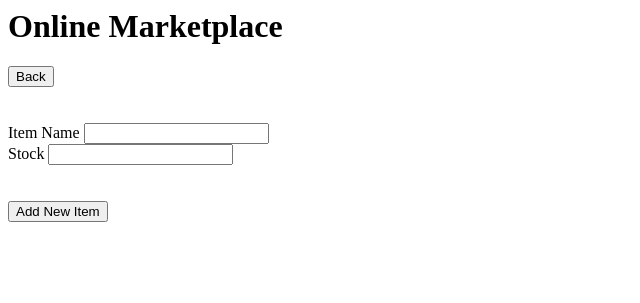
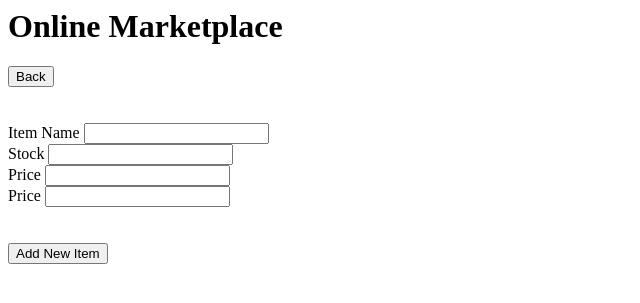
Before and after one commit to AndrewBarrett182/DevOps-Fundamental-Project, a Flask app: a page that uses application/templates/add.html in a window 1280 px wide. Shown: the top 303 px of the page, without its empty margins (0-640 px from the left). Run offline with Flask 2, Linux system fonts and the light colour scheme.

Commit message:
added price field to inventory table

```diff
--- a/application/models.py
+++ b/application/models.py
@@ -1,7 +1,7 @@
 from application import db
 from flask_wtf import FlaskForm
 from wtforms import StringField, SubmitField
-from wtforms.fields.core import BooleanField, IntegerField, SelectField
+from wtforms.fields.core import BooleanField, FloatField, IntegerField, SelectField
 from wtforms.fields.simple import PasswordField
 
 class Users(db.Model):
@@ -13,7 +13,7 @@ class Inventory(db.Model):
     id = db.Column(db.Integer, primary_key = True)
     name = db.Column(db.String(30), nullable = False)
     stock = db.Column(db.Integer, default = 0)
-    # price = db.Column(db.Float, nullable = False)
+    price = db.Column(db.Float, default = 0)
     # for_sale = db.Column(db.Boolean, nullable = False)
     user_id = db.Column(db.String(30), db.ForeignKey('users.username'), nullable = False)
 
@@ -30,10 +30,11 @@ class ItemsForm(FlaskForm):
     add_item = SubmitField("Add New Item")
     update = SubmitField("Update Item Details")
     delete = SubmitField("Delete")
-    order = SelectField('Sort by', choices = [("Oldest", "Oldest"), ("Newest", "Newest"), ("A-Z", "A-Z"), ("Z-A", "Z-A"), ("Stock ↑", "Stock ↑"), ("Stock ↓", "Stock ↓")])
+    order = SelectField('Sort by', choices = [("Oldest", "Oldest"), ("Newest", "Newest"), ("A-Z", "A-Z"), ("Z-A", "Z-A"), ("Stock ↑", "Stock ↑"), ("Stock ↓", "Stock ↓"), ("Price ↑", "Price ↑"), ("Price ↓", "Price ↓")])
     submit = SubmitField('Submit')
     back = SubmitField("Back")
     stock = IntegerField("Stock")
+    price = FloatField("Price")
     # task = StringField('Task')
     # submit_task = SubmitField('Add Task')
     # complete = SubmitField('Complete Task')
--- a/application/routes.py
+++ b/application/routes.py
@@ -93,16 +93,26 @@ def add(username):
         add = form.add_item.data
         back = form.back.data
         stock = form.stock.data
+        price = form.price.data
 
         if add == True:
             if len(name) == 0:
                 error = "Please enter an item name"
+
             elif isinstance(stock, int) == False:
                 error = "Please enter valid stock amount"
+
             elif len(str(stock)) == 0 or stock < 0:
                 error = "Please enter valid stock amount"
+
+            elif isinstance(price, float) == False:
+                error = "Please enter valid price"
+
+            elif len(str(price)) == 0 or price < 0:
+                error = "Please enter valid price"
+
             else:
-                new = Inventory(name = name.capitalize(), stock = stock, user_id = username)
+                new = Inventory(name = name.capitalize(), stock = stock, price = price, user_id = username)
                 db.session.add(new)
                 db.session.commit()
                 return redirect(url_for("home", username = username))
@@ -130,6 +140,7 @@ def update(id, username):
         for i in all:
             form.name.data = i.name
             form.stock.data = i.stock
+            form.price.data = i.price
 
     if request.method == 'POST':
         name = form.name.data
@@ -137,6 +148,7 @@ def update(id, username):
         delete = form.delete.data
         back = form.back.data
         stock = form.stock.data
+        price = form.price.data
 
         if update == True:
             if len(name) == 0:
@@ -148,10 +160,17 @@ def update(id, username):
             elif len(str(stock)) == 0 or stock < 0:
                 error = "Please enter valid stock amount"
 
+            elif isinstance(price, float) == False:
+                error = "Please enter valid price"
+
+            elif len(str(price)) == 0 or price < 0:
+                error = "Please enter valid price"
+
             else:
                 updated = Inventory.query.filter_by(id = id).first()
                 updated.name = name
                 updated.stock = stock
+                updated.price = price
                 db.session.commit()
                 return redirect(url_for("home", username = username))
 
@@ -220,6 +239,10 @@ def order(username):
                 all = Inventory.query.order_by(Inventory.stock.desc()).all()
             elif order == "Stock ↓":
                 all = Inventory.query.order_by(Inventory.stock).all()
+            elif order == "Price ↑":
+                all = Inventory.query.order_by(Inventory.price.desc()).all()
+            elif order == "Price ↓":
+                all = Inventory.query.order_by(Inventory.price).all()
 
     return render_template('home.html', form = form, message = error, username = username, all = all)
 
--- a/application/templates/add.html
+++ b/application/templates/add.html
@@ -5,7 +5,9 @@
         {{ form.hidden_tag() }}
         {{ form.back }}<br><br><br>
         {{ form.name.label }} {{ form.name }}  <br>
-        {{ form.stock.label }} {{ form.stock }}<br> <br>
+        {{ form.stock.label }} {{ form.stock }}<br>
+        {{ form.price.label }} {{ form.price }}<br>
+        {{ form.price.label }} {{ form.price }}<br><br>
         {{ message }} <br>
         {{ form.add_item }}
     </form>
--- a/application/templates/home.html
+++ b/application/templates/home.html
@@ -15,7 +15,8 @@ Owned Items:<br>
 <div class='form'>
     ID: {{ i.id }}<br>
     Name: <a href = {{ url_for('update', id = i.id, username = username) }}>{{ i.name }}</a><br>
-    Stock: {{ i.stock }}
+    Stock: {{ i.stock }}<br>
+    Price: {{ i.price }}
 </div>
  <br>
 {% endfor %}
--- a/application/templates/update.html
+++ b/application/templates/update.html
@@ -6,7 +6,8 @@
     <form method='POST' action="{{ url_for('update', username = username, id = id) }}">
         {{ form.hidden_tag() }}
         {{ form.name.label }} {{ form.name }}<br>
-        {{ form.stock.label }} {{ form.stock }}
+        {{ form.stock.label }} {{ form.stock }}<br>
+        {{ form.price.label }} {{ form.price }}
         <br><br>
         {{ form.update }} {{ form.delete }} {{ form.back }} {{ message }}
     </form>
```
Also changed, not shown: application/data.db.
